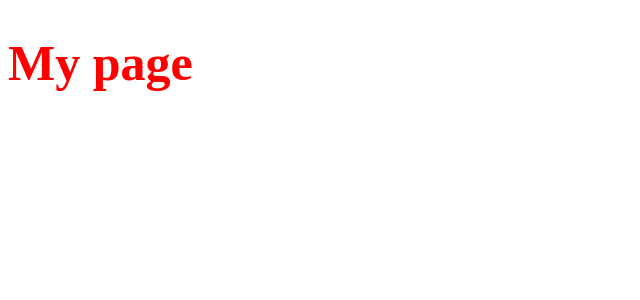
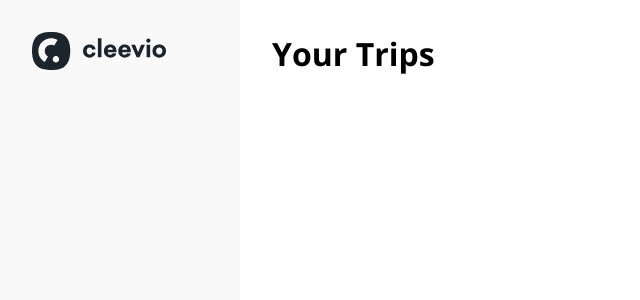
Before and after one commit to fobsivac/cleevio-app, a Next.js app: page / in a window 1280 px wide. Shown: the top 300 px of the page, without its empty margins (0-640 px from the left). Built offline with nearby package versions, Linux system fonts and the light colour scheme.

Commit message:
Layout setup - added global styles and variables - added basic layout components

```diff
--- /dev/null
+++ b/components/layout/Page.tsx
@@ -0,0 +1,28 @@
+import React, { FC } from "react";
+import styled from "styled-components";
+import { colors } from "../../styles/variables";
+import Sidebar from "./Sidebar";
+
+const Page: FC = ({ children }) => {
+  return (
+    <Container>
+      <Sidebar />
+      <Main>{children}</Main>
+    </Container>
+  );
+};
+
+export default Page;
+
+const Container = styled.div`
+  display: grid;
+  grid-template-columns: auto 1fr;
+  height: 100vh;
+  position: relative;
+`;
+
+const Main = styled.main`
+  padding: 2rem;
+  background-color: ${colors.white};
+  overflow-y: auto;
+`;
--- /dev/null
+++ b/components/layout/Sidebar.tsx
@@ -0,0 +1,26 @@
+import React, { FC } from "react";
+import styled from "styled-components";
+import { colors } from "../../styles/variables";
+import Image from "next/image";
+
+const Sidebar: FC = () => {
+  return (
+    <Container>
+      <Image src="/logo.svg" alt="Cleevio" height={38} width={134} />
+    </Container>
+  );
+};
+
+export default Sidebar;
+
+const Container = styled.div`
+  display: flex;
+  flex-flow: column;
+  align-items: flex-start;
+
+  width: 15rem;
+
+  padding: 2rem;
+  background-color: ${colors.secondary};
+  overflow-y: auto;
+`;
--- /dev/null
+++ b/components/misc/Providers.tsx
@@ -0,0 +1,13 @@
+import React, { FC } from "react";
+import GlobalStyles from "../../styles/GlobalStyles";
+
+const Providers: FC = ({ children }) => {
+  return (
+    <>
+      <GlobalStyles />
+      {children}
+    </>
+  );
+};
+
+export default Providers;
--- /dev/null
+++ b/pages/_app.tsx
@@ -0,0 +1,26 @@
+import type { AppProps } from "next/app";
+import React from "react";
+import Head from "next/head";
+import Providers from "../components/misc/Providers";
+import Page from "../components/layout/Page";
+
+const App = ({ Component, pageProps }: AppProps) => {
+  return (
+    <Providers>
+      <Head>
+        <title>Cleevio App</title>
+        <link rel="shortcut icon" href="/favicon.ico" />
+        <link rel="preconnect" href="https://fonts.gstatic.com" />
+        <link
+          href="https://fonts.googleapis.com/css2?family=Open+Sans:wght@300;400;700&display=swap"
+          rel="stylesheet"
+        />
+      </Head>
+      <Page>
+        <Component {...pageProps} />
+      </Page>
+    </Providers>
+  );
+};
+
+export default App;
--- a/pages/index.tsx
+++ b/pages/index.tsx
@@ -1,10 +1,11 @@
-import styled from "styled-components";
+import React from "react";
 
-const Title = styled.h1`
-  color: red;
-  font-size: 50px;
-`;
+const Home = () => {
+  return (
+    <div>
+      <h1>Your Trips</h1>
+    </div>
+  );
+};
 
-export default function Home() {
-  return <Title>My page</Title>;
-}
+export default Home;
--- /dev/null
+++ b/styles/GlobalStyles.tsx
@@ -0,0 +1,16 @@
+import { createGlobalStyle } from "styled-components";
+
+const GlobalStyles = createGlobalStyle`
+  *, *::after, *::before {
+    margin: 0;
+    padding: 0;
+    box-sizing: border-box;
+    font-family: "Open Sans", sans-serif;
+  }
+
+  body {
+    height: 100vh;
+  }
+`;
+
+export default GlobalStyles;
--- /dev/null
+++ b/styles/variables.ts
@@ -0,0 +1,18 @@
+export const colors = {
+  primary: "#F8D964",
+  primaryDark: "#FEC527",
+
+  secondary: "#F9F9FA",
+  secondaryDark: "#F6F6F5",
+
+  white: "#FFFFFF",
+  black: "#000000",
+};
+
+export const sizes = {
+  mobile: "481px",
+  tablet: "769px",
+  laptop: "1025px",
+  desktop: "1201px",
+  desktopL: "1441px",
+};
```
Also changed, not shown: public/logo.svg (added), 1 other file (tests, documents, lock files or other folders).
